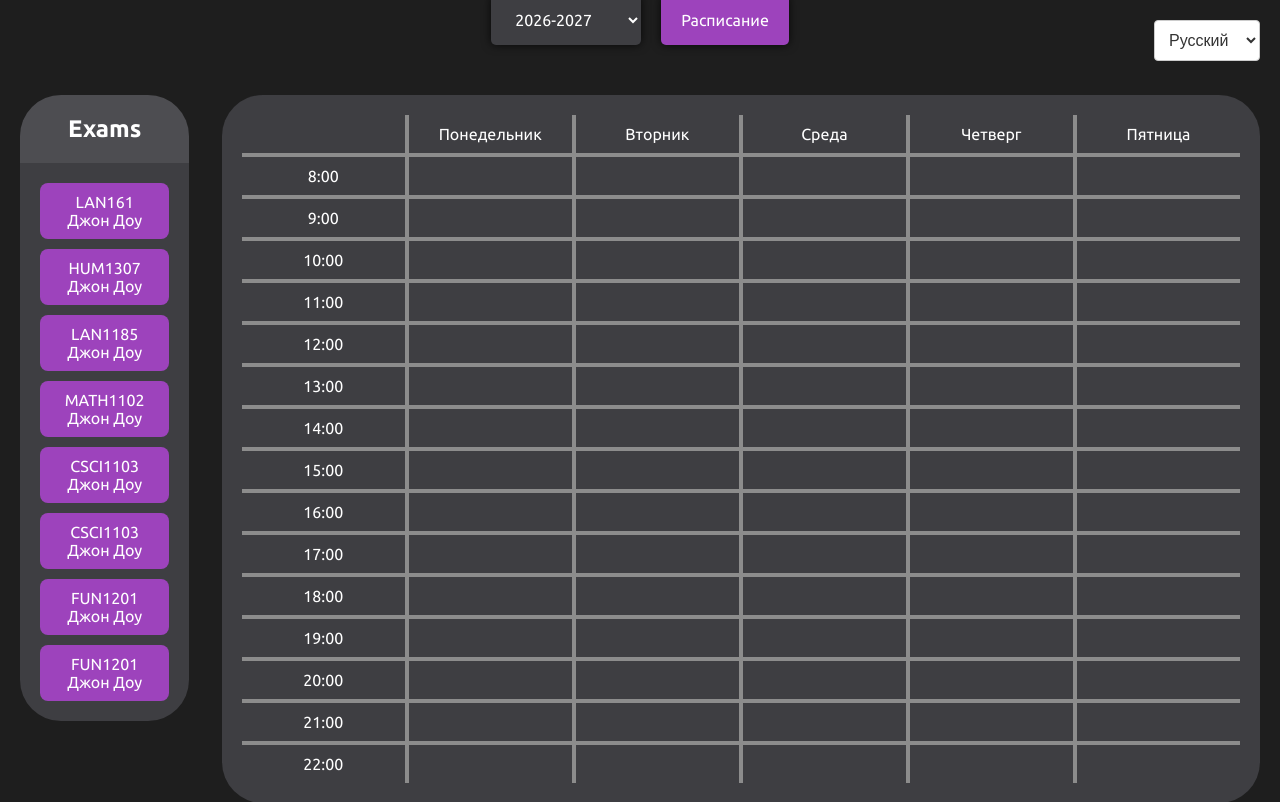
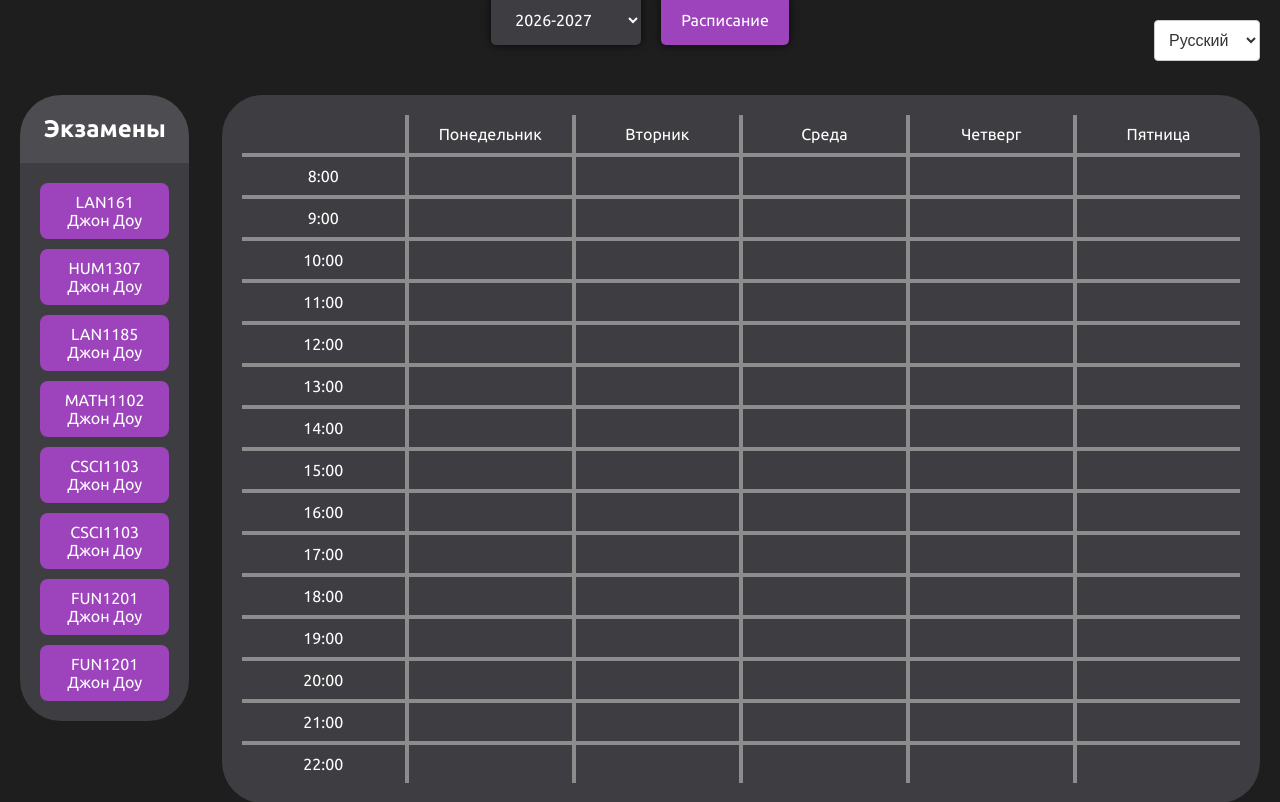
Before and after one commit to Raimbek-pro/wehack2024, a Django app: template calendar2024/calendarapp2024/templates/calendarapp2024/RU/exams.html in a window 1280 px wide. Shown: the top 802 px of the page. Run offline with Django 5.2, Linux system fonts and the light colour scheme; the template is opened without the code that fills it, so the values that code supplies are empty; some libraries are stand-ins or nearby versions.

Commit message:
фикс

```diff
--- a/calendar2024/calendarapp2024/templates/calendarapp2024/RU/exams.html
+++ b/calendar2024/calendarapp2024/templates/calendarapp2024/RU/exams.html
@@ -43,7 +43,7 @@
     <div id="main-container">
         <div id="side-bar">
             <div class="title">
-                <div>Exams</div>
+                <div>Экзамены</div>
             </div>
             <div id="courses">
                 <div class="course" draggable="true">LAN161<br>Джон Доу</div>
--- a/calendar2024/calendarapp2024/templates/calendarapp2024/RU/main.html
+++ b/calendar2024/calendarapp2024/templates/calendarapp2024/RU/main.html
@@ -43,7 +43,7 @@
     <div id="main-container">
         <div id="side-bar">
             <div class="title">
-                <div>Courses</div>
+                <div>Курсы</div>
             </div>
             <div id="courses">
                 <div class="course" draggable="true">LAN161<br>Джон Доу</div>
```
